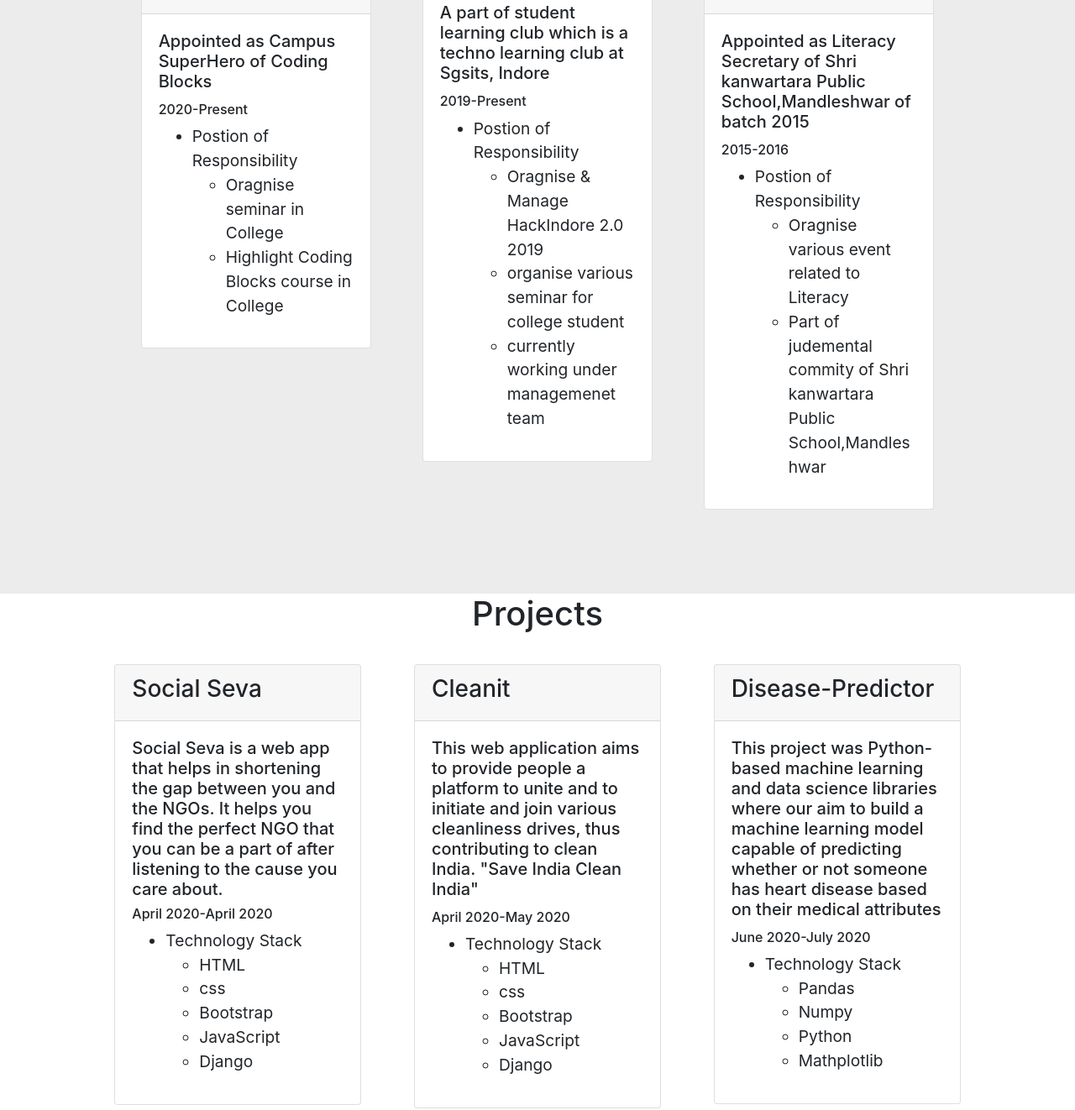
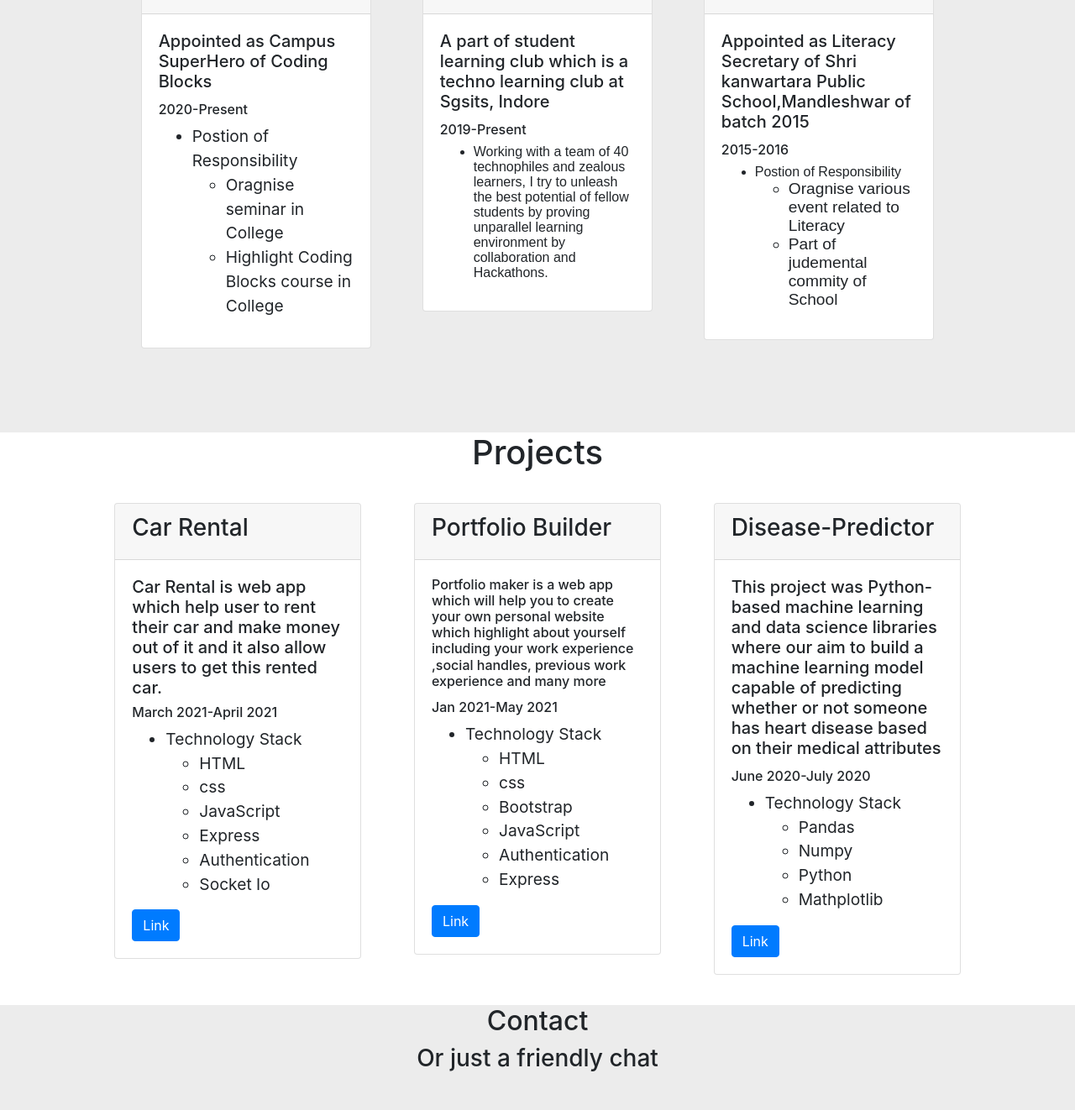
Before and after one commit to pradhyumna6459/sample-demo-portfolio-maker, a plain HTML site: page index.html in a window 1280 px wide. Shown: the part 1032-2354 px from the top of the page at 84% size. Drawn offline with nearby package versions, Linux system fonts and the light colour scheme.

Commit message:
updated index.html

```diff
--- a/index.html
+++ b/index.html
@@ -60,7 +60,7 @@
                     Biography
                   </h1>
                   <p>
-                      Hi I'm Pradhyumna Singh Rathore a Sophomore Student pursuing B.Tech in Information Technology Deptt. from SGSITS, Indore. with an avid interest in mathematics, programming,development & logic Solving.
+                      Hi I'm Pradhyumna Singh Rathore a final Year Student pursuing B.Tech in Information Technology Deptt. from SGSITS, Indore. with an avid interest in mathematics, programming,development & logic Solving.
 
                       I want to build some good products and tools for the community so that this world could become a better place.
                   </p>
@@ -87,7 +87,7 @@
                             <li>B.Tech
                                 <ul>
                                     <li>3rd Year IT at Shri Govindram Seksaria Institute of Technology and Science</li>
-                                    <li>CGPA:7.96(till 4th sem)</li>
+                                    <li>CGPA:8.07(till 5th sem)</li>
                                 </ul>
                             </li>
 
@@ -151,22 +151,17 @@
                 <div class="col-lg-4">
                     <div class="card">
                         <div class="card-header">
-                          <h3>Coordinator</h3>
+                          <h3>Head of External Affairs  </h3>
                         </div>
 
                         <div class="card-body">
                           <h5 class="card-title">A part of student learning club which is a techno learning club at Sgsits, Indore </h5>
                           <h6>2019-Present</h6>
                           <ul>
-                            <li>
-                                Postion of Responsibility
-                                <ul>
-                                    <li>Oragnise & Manage HackIndore 2.0 2019</li>
-                                    <li>
-                                        organise various seminar for college student
-                                    </li>
-                                    <li>currently working under managemenet team </li>
-                                </ul>
+                            <li style="font: 1rem sans-serif;">
+                              Working with a team of 40 technophiles and zealous learners, I try to unleash the best potential of
+                              fellow students by proving unparallel learning environment by collaboration and Hackathons.
+
 
 
                             </li>
@@ -188,12 +183,12 @@
                           <h5 class="card-title">Appointed as Literacy Secretary of Shri kanwartara Public School,Mandleshwar of batch 2015</h5>
                           <h6>2015-2016</h6>
                           <ul>
-                            <li>
+                            <li style="font: 1rem sans-serif;">
                                 Postion of Responsibility
                                 <ul>
                                     <li>Oragnise various event related to Literacy</li>
                                     <li>
-                                    Part of judemental commity of Shri kanwartara Public School,Mandleshwar
+                                    Part of judemental commity of  School
                                     </li>
                                 </ul>
 
@@ -222,11 +217,12 @@
                 <div class="col-lg-4">
                     <div class="card">
                         <div class="card-header">
-                         <h3>Social Seva </h3>
+                         <h3>Car Rental</h3>
                         </div>
                         <div class="card-body">
-                          <h5 class="card-text">Social Seva is a web app that helps in shortening the gap between you and the NGOs. It helps you find the perfect NGO that you can be a part of after listening to the cause you care about.</h5>
-                          <h6>April 2020-April 2020</h6>
+                          <h5 class="card-text">Car Rental is web app which help user to rent their car and make money out of it
+                            and it also allow users to get this rented car.   </h5>
+                          <h6>March 2021-April 2021</h6>
                           <ul>
                               <li>
                                 Technology Stack
@@ -236,19 +232,25 @@
                                         css
                                       </li>
                                       <li>
-                                        Bootstrap
-                                      </li>
-                                      <li>
                                         JavaScript
                                       </li>
                                       <li>
-                                        Django
+                                        Express
                                       </li>
+                                      <li>
+                                        Authentication
+
+                                      </li>
+                                      <li>
+                                      Socket Io
+                                      </li>
+
                                   </ul>
 
 
                               </li>
                           </ul>
+                          <a href="https://github.com/pradhyumna6459/Car-Renatal-App" class="btn btn-primary">Link</a>
 
                         </div>
                       </div>
@@ -258,13 +260,13 @@
                 <div class="col-lg-4">
                     <div class="card">
                         <div class="card-header">
-                          <h3>Cleanit</h3>
+                          <h3>Portfolio Builder</h3>
                         </div>
 
                         <div class="card-body">
-                          <h5 class="card-title">This web application aims to provide people a platform to unite and to initiate and join various cleanliness drives, thus contributing to clean India.
-                              "Save India Clean India" </h5>
-                          <h6>April 2020-May 2020</h6>
+                          <h5 class="card-title" style="font-size: 1rem;">Portfolio maker is a web app which will help you to create your own personal website which
+                            highlight about yourself including your work experience ,social handles, previous work experience and many more </h5>
+                          <h6>Jan 2021-May 2021</h6>
                           <ul>
                             <li>
                               Technology Stack
@@ -280,13 +282,19 @@
                                       JavaScript
                                     </li>
                                     <li>
-                                      Django
+                                      Authentication
+
                                     </li>
+                                    <li>
+                                      Express
+                                    </li>
+
                                 </ul>
 
 
                             </li>
                         </ul>
+                        <a href="https://github.com/pradhyumna6459/PortfolioMaker" class="btn btn-primary">Link</a>
 
                         </div>
                       </div>
@@ -320,6 +328,7 @@
 
                             </li>
                         </ul>
+                        <a href="" class="btn btn-primary">Link</a>
 
                         </div>
                       </div>
```
